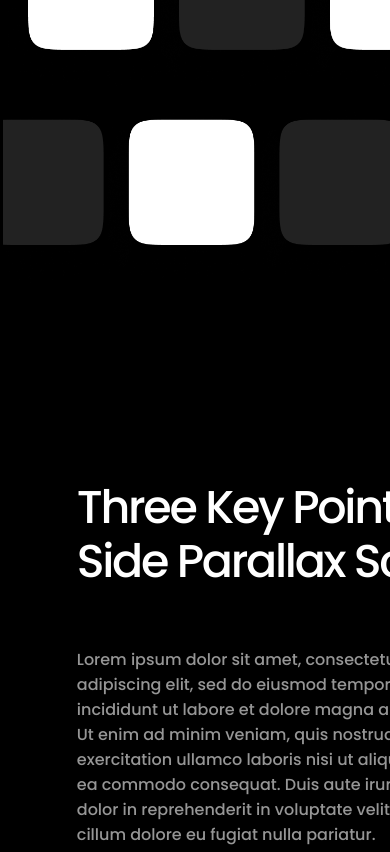
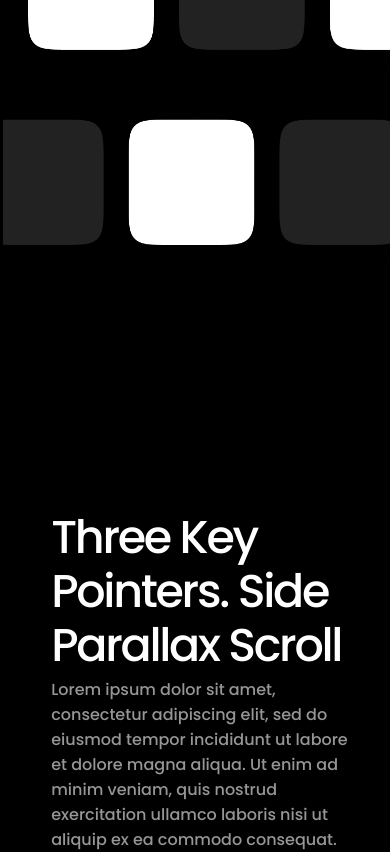
Before and after one commit to hinzullah/brindo-task, a React (Create React App) app: page / in a window 390 px wide. Shown: the part 1673-2525 px from the top of the page. Built offline with nearby package versions, Linux system fonts and the light colour scheme.

Commit message:
mobile styled

```diff
--- a/src/components/Aside.js
+++ b/src/components/Aside.js
@@ -169,31 +169,28 @@ export const Aside = styled.div`
         padding: 2rem;
     }
     .parallax{
-        justify-content: space-between;
-        align-items: center;
-        padding-right:0.1rem ;
+        margin: auto 1rem;
         .parallax-text{
-            padding: 1.5rem;
-            width: 320px;
-            margin: auto 0.1rem;
+            padding: 2rem;
+            width: 263px;
             h2{
-                width: 420px;
-                height: 128px;
+                width: 313px;
+                font-size: 46px;
             }
             p{
-                width: 360px;
-                height: 192px;
+                width: 300px;
+                height: 132px;
+                font-size: 16px;
             }
         }
         .parallax-image{
+            padding: 0;
             img{
                 width: 360px;
             }
         }
     }
     .feature{
-        display :flex ;
-        flex-direction: row;
         justify-content: space-between;
         .feature-text{
             padding: 1.5rem;
@@ -205,18 +202,28 @@ export const Aside = styled.div`
                 width: 344px;
             }
         }
+        .feature-image{
+            margin-right :1rem;
+            img{
+                width: 332px;
+                height: 500px;
+            }
+        }
     }
     .participate{
-        padding: 0 0.2rem;
-        height: 152px;
-        margin: 1rem;;
-        button{
-        width: 8rem;
-        height: 2rem;
+        height: 172px;
+        margin: 1rem auto;
+        width: 700px;
+        .button{
+            button{
+            width: 160px;
+            height: 42px;
+            font-weight: 400;
+            font-size: 14px;
+        }
 
     }
-
-    }
+}
     .roadmap{
         display: flex;
         flex-shrink: 0;
@@ -227,10 +234,11 @@ export const Aside = styled.div`
     }
     .community{
         padding: 0;
-        margin: 1rem;
+        margin: 0.5rem;
+        width: 700px;
         div{
-            gap: 3px;
-            margin: 7px;
+            gap: 5px;
+            margin: 8px;
             img{
                 width: 24px;
                 height: 24px;
--- a/src/components/Hero.js
+++ b/src/components/Hero.js
@@ -60,11 +60,11 @@ margin: 0 auto;
         .white-box{
             display: flex;
             flex-direction: column;
-
             .box-right1{
                 width: 132px;
                 height: 132px;
                 margin-top: -1rem;
+                ;
 
             }
             .box-right2{
```
